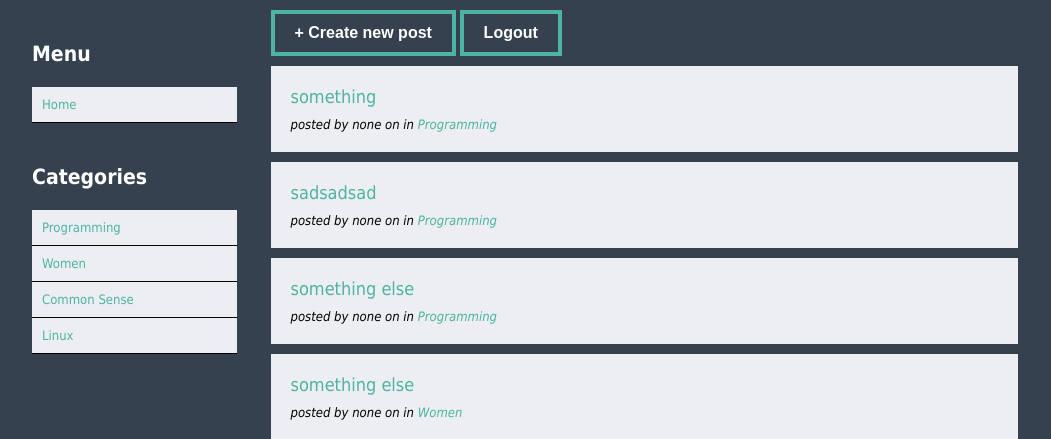
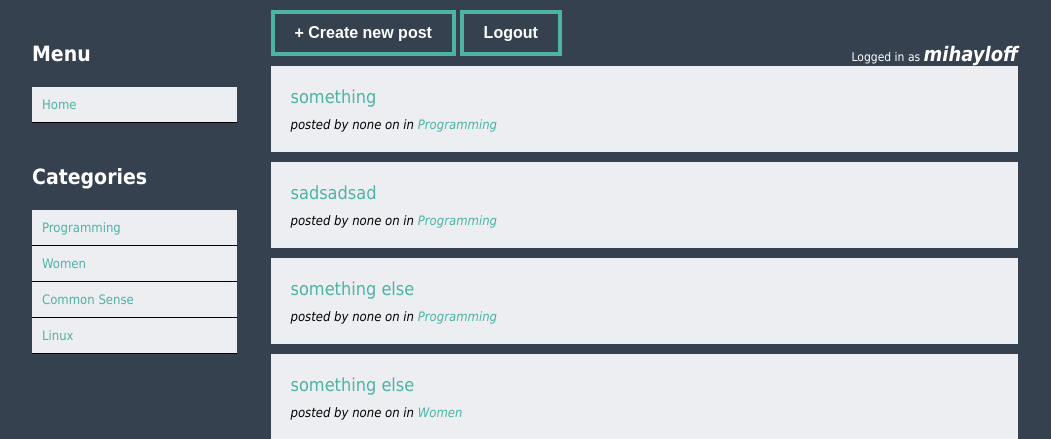
Before and after one commit to VasilJivkov/PHP-Basics-Teamwork-Project-Team-Edinburgh, a PHP site: page / in a window 1280 px wide. Shown: the top 439 px of the page, without its empty margins (116-1167 px from the left). Run offline with PHP 8.4, Linux system fonts and the light colour scheme; a user stored in the database is signed in; data comes from the database, SQL or seed files in the repository.

Commit message:
showing username in the header

```diff
--- a/css/styles.css
+++ b/css/styles.css
@@ -253,3 +253,13 @@ input[type="submit"] {
 	font-size: 1.5rem;
 	color: red;
 }
+/*style showing username in index*/
+#showUsername {
+	font-size: 12px;
+	float: right;
+	padding-top:20px;
+}
+#showUsername strong{
+	font-size: 20px;
+	font-style: italic;
+}
--- a/index.php
+++ b/index.php
@@ -52,7 +52,10 @@ require_once 'config/config.php';
                 echo '<button onclick="location.href=\'loginPage.php\'">Login | Register</button>';
             } else {
                 echo '<button onclick="location.href=\'logout.php\'">Logout</button>';
+                  //show username on top right
+                echo '<p id=showUsername>'.'Logged in as <strong>' . $_SESSION['username'] .'</strong></p>';
             }
+
             ?>
         </div>
         <?php
```
